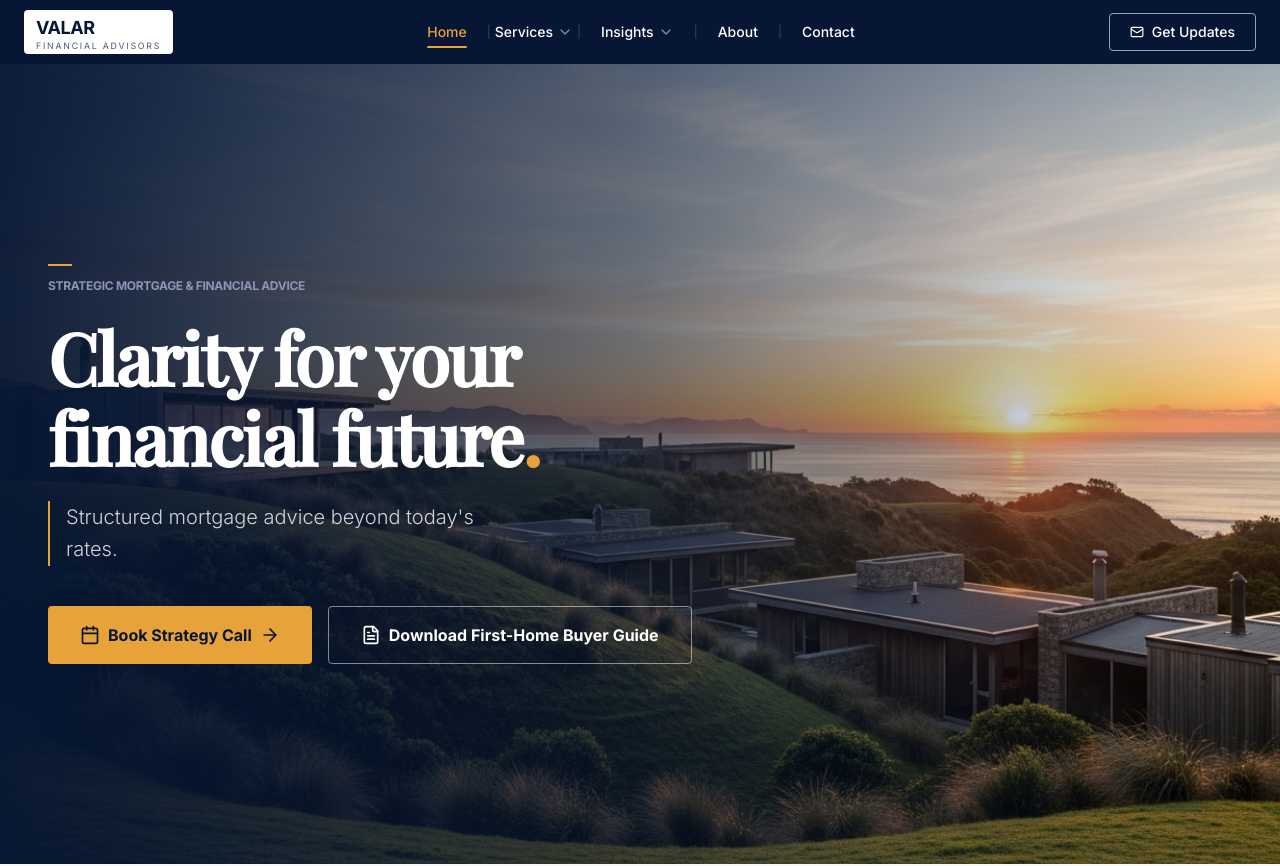
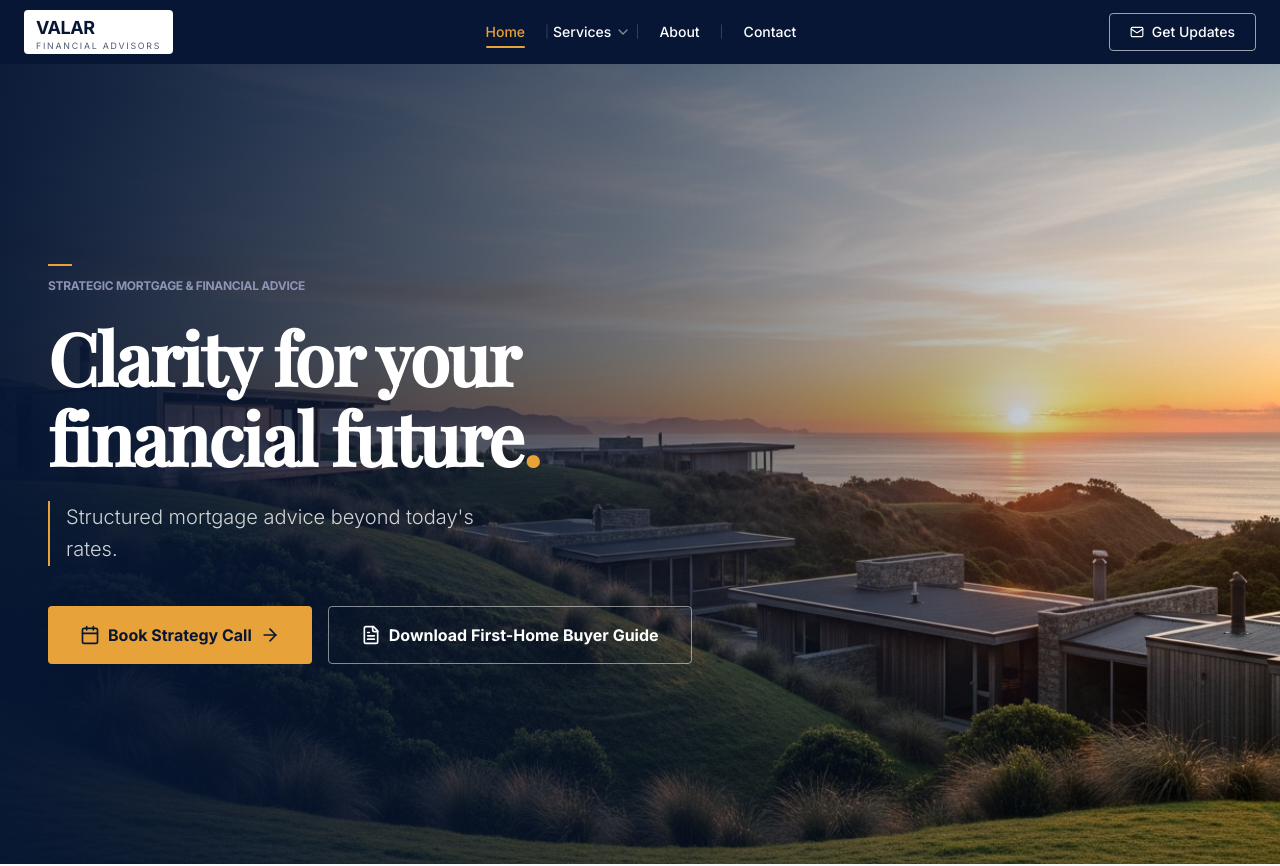
Before and after one commit to DanielBykov/valar-fin-advisory, a Next.js app in the folder web/: page / in a window 1280 px wide. Shown: the top 866 px of the page. Built offline with nearby package versions, Linux system fonts and the light colour scheme.

Commit message:
Hide Insights

```diff
--- a/web/src/app/insights/page.tsx
+++ b/web/src/app/insights/page.tsx
@@ -1,5 +1,6 @@
 "use client";
 
+import { notFound } from "next/navigation";
 import Link from "next/link";
 import { Tabs, TabsList, TabsTrigger } from "@/components/ui/tabs";
 import { ArrowRight } from "lucide-react";
@@ -17,6 +18,7 @@ const INSIGHTS_DATA = [
 ];
 
 export default function InsightsPage() {
+  notFound(); // hidden — remove this line to re-enable
   return (
     <div data-cmp="InsightsPage" className="w-full flex flex-col bg-valar-fog min-h-screen">
       {/* Hero */}
--- a/web/src/app/page.tsx
+++ b/web/src/app/page.tsx
@@ -381,7 +381,8 @@ export default function Home() {
         </div>
       </section>
 
-      {/* INSIGHTS */}
+      {/* INSIGHTS — hidden */}
+      {false && (
       <section data-cmp="HomePage.Insights" className="py-24 bg-valar-fog">
         <div className="container mx-auto px-4 md:px-6">
           <motion.div initial="hidden" whileInView="visible" viewport={{ once: true }} variants={staggerContainer} className="text-center mb-16">
@@ -416,6 +417,7 @@ export default function Home() {
           </motion.div>
         </div>
       </section>
+      )}
 
       {/* BEFORE BUYING PROPERTY - TABS */}
       <section data-cmp="HomePage.BeforeBuying" className="py-24 bg-gradient-to-b from-valar-indigo to-valar-navy text-white">
--- a/web/src/components/footer.tsx
+++ b/web/src/components/footer.tsx
@@ -49,7 +49,8 @@ export function Footer() {
             </ul>
           </div>
 
-          {/* Insights & Learning */}
+          {/* Insights & Learning — hidden */}
+          {false && (
           <div data-cmp="Footer.InsightsLinks" className="lg:col-span-2">
             <h4 className="font-bold text-xs uppercase tracking-wider text-valar-amber mb-6">INSIGHTS & LEARNING</h4>
             <ul className="space-y-3 text-sm">
@@ -62,6 +63,7 @@ export function Footer() {
               <li><Link href="/insights" className="hover:text-white transition-colors">Real Client Scenarios</Link></li>
             </ul>
           </div>
+          )}
 
           {/* About */}
           <div data-cmp="Footer.AboutLinks" className="lg:col-span-2">
--- a/web/src/components/navbar.tsx
+++ b/web/src/components/navbar.tsx
@@ -139,9 +139,10 @@ export function Navbar() {
             </div>
           </div>
 
-          <span className="text-white/20 select-none text-xs">|</span>
+          {/* Insights Mega Menu — hidden */}
+          {false && (
+          <><span className="text-white/20 select-none text-xs">|</span>
 
-          {/* Insights Mega Menu */}
           <div data-cmp="Navbar.InsightsMegaMenu" className="group relative h-16 flex items-center">
             <Link
               href="/insights"
@@ -221,7 +222,8 @@ export function Navbar() {
                 </div>
               </div>
             </div>
-          </div>
+          </div></>
+          )}
 
           <span className="text-white/20 select-none text-xs">|</span>
           <Link
@@ -272,7 +274,8 @@ export function Navbar() {
           <div className="px-4 pt-2 pb-6 space-y-2">
             <Link href="/" className="block py-3 border-b border-white/10 text-white font-medium" onClick={() => setIsOpen(false)}>Home</Link>
             <Link href="/services" className="block py-3 border-b border-white/10 text-white font-medium" onClick={() => setIsOpen(false)}>Services</Link>
-            <Link href="/insights" className="block py-3 border-b border-white/10 text-white font-medium" onClick={() => setIsOpen(false)}>Insights</Link>
+            {/* Insights mobile link — hidden */}
+            {false && <Link href="/insights" className="block py-3 border-b border-white/10 text-white font-medium" onClick={() => setIsOpen(false)}>Insights</Link>}
             <Link href="/about" className="block py-3 border-b border-white/10 text-white font-medium" onClick={() => setIsOpen(false)}>About</Link>
             <Link href="/contact" className="block py-3 border-b border-white/10 text-white font-medium" onClick={() => setIsOpen(false)}>Contact</Link>
             <div className="pt-4">
```
Also changed, not shown: 2 other files (tests, documents, lock files or other folders).
